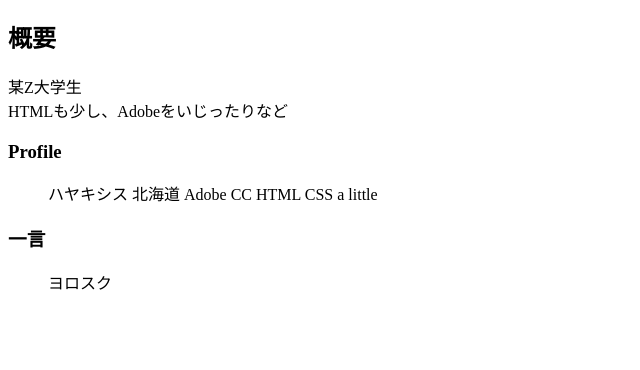
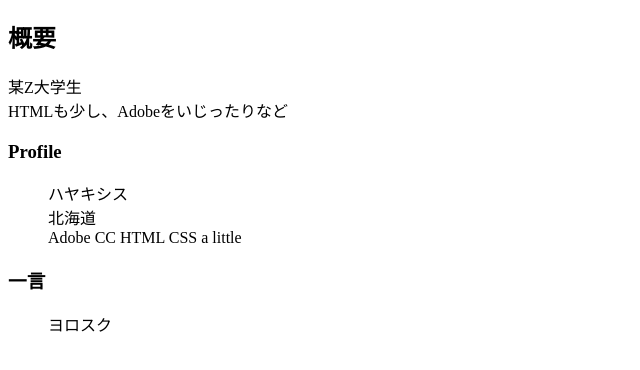
Before and after one commit to hayakisysZ20/hayakisys.github.io, a plain HTML site: page index.html in a window 1280 px wide. Shown: the part 70-440 px from the top of the page, without its empty margins (0-640 px from the left). Drawn offline with Linux system fonts and the light colour scheme.

Commit message:
again lighting code

```diff
--- a/index.html
+++ b/index.html
@@ -15,9 +15,9 @@
 
     <h3>Profile</h3>
     <Ul>
-      <il>ハヤキシス</il>
-      <il>北海道</il>
-      <il>Adobe CC HTML CSS a little</il>
+      <il>ハヤキシス</il>　<br>
+      <il>北海道</il> <br>
+      <il>Adobe CC HTML CSS a little</il> <br>
     </Ul>
 
     <h3>一言</h3>
```
